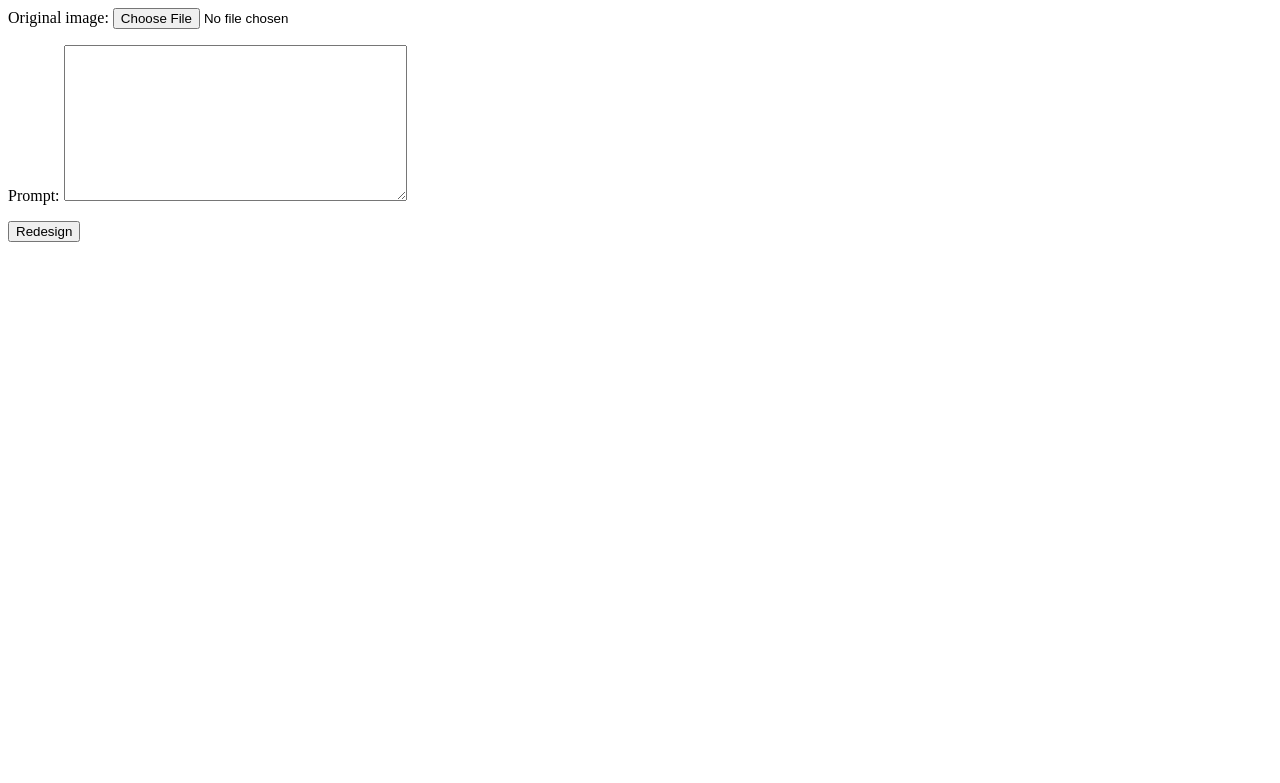
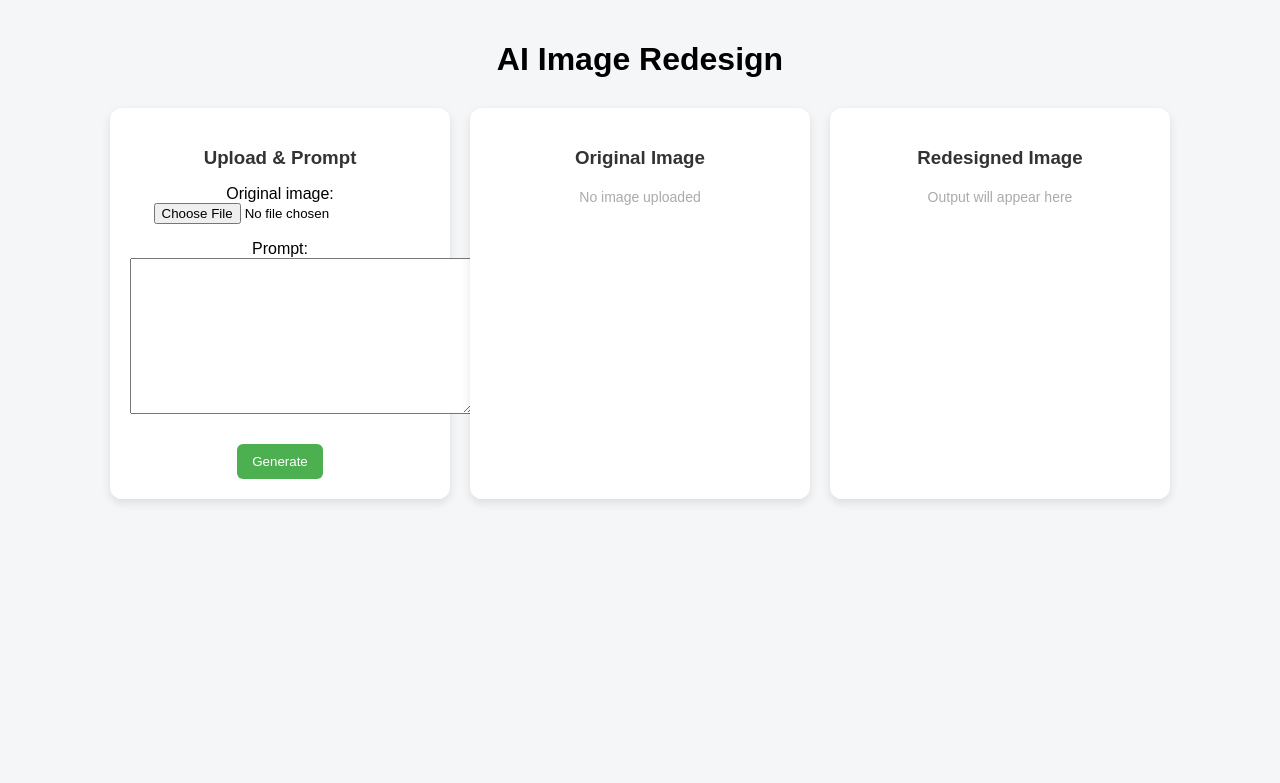
Before and after one commit to DigvijayDPatil/Home_AI_PROJECT1_LOCAL_M, a Django app: page / in a window 1280 px wide. Shown: the top 783 px of the page. Run offline with Django 5.2, Linux system fonts and the light colour scheme.

Commit message:
Updated feature / fixed bug / added new changes

```diff
--- a/redesign/templates/redesign/form.html
+++ b/redesign/templates/redesign/form.html
@@ -1,14 +1,109 @@
+<!DOCTYPE html>
+<html>
+<head>
+    <title>AI Image Redesign</title>
+    <style>
+        body {
+            font-family: Arial, sans-serif;
+            background: #f4f6f8;
+            margin: 0;
+            padding: 20px;
+        }
+
+        h1 {
+            text-align: center;
+            margin-bottom: 30px;
+        }
+
+        .main-container {
+            display: flex;
+            gap: 20px;
+            justify-content: center;
+            flex-wrap: wrap;
+        }
+
+        .card {
+            background: white;
+            padding: 20px;
+            border-radius: 12px;
+            box-shadow: 0 4px 10px rgba(0,0,0,0.1);
+            width: 300px;
+            min-height: 350px;
+            text-align: center;
+        }
+
+        .card h3 {
+            margin-bottom: 15px;
+            color: #333;
+        }
+
+        img {
+            max-width: 100%;
+            border-radius: 10px;
+            margin-top: 10px;
+        }
+
+        button {
+            background: #4CAF50;
+            color: white;
+            border: none;
+            padding: 10px 15px;
+            border-radius: 6px;
+            cursor: pointer;
+            margin-top: 10px;
+        }
+
+        button:hover {
+            background: #45a049;
+        }
+
+        .placeholder {
+            color: #aaa;
+            font-size: 14px;
+            margin-top: 20px;
+        }
+    </style>
+</head>
+
+<body>
+
+<h1>AI Image Redesign</h1>
+
+<div class="main-container">
+
+    <!-- 🔹 FORM SECTION -->
+    <div class="card">
+        <h3>Upload & Prompt</h3>
         <form method="post" enctype="multipart/form-data">
             {% csrf_token %}
             {{ form.as_p }}
-    <button type="submit">Redesign</button>
+            <button type="submit">Generate</button>
         </form>
+    </div>
+
+    <!-- 🔹 ORIGINAL IMAGE -->
+    <div class="card">
+        <h3>Original Image</h3>
+
         {% if form.instance.original_image %}
-    <h3>Original Image:</h3>
-    <img src="{{ form.instance.original_image.url }}" style="max-width:400px;">
+            <img src="{{ form.instance.original_image.url }}">
+        {% else %}
+            <p class="placeholder">No image uploaded</p>
         {% endif %}
+    </div>
+
+    <!-- 🔹 OUTPUT IMAGE -->
+    <div class="card">
+        <h3>Redesigned Image</h3>
 
         {% if output_path %}
-    <h2>Redesigned Image:</h2>
-    <img src="/media/{{ output_path }}" style="max-width:600px; height:auto;">
+            <img src="/media/{{ output_path }}">
+        {% else %}
+            <p class="placeholder">Output will appear here</p>
         {% endif %}
+    </div>
+
+</div>
+
+</body>
+</html>
--- a/redesign/views.py
+++ b/redesign/views.py
@@ -5,11 +5,16 @@ from diffusers import StableDiffusionImg2ImgPipeline
 import torch
 from PIL import Image
 import os, uuid
+from diffusers import DPMSolverMultistepScheduler
+
 
 # Load model once (CPU)
 model_id = "runwayml/stable-diffusion-v1-5"
 pipe = StableDiffusionImg2ImgPipeline.from_pretrained(model_id, torch_dtype=torch.float32)
 pipe = pipe.to("cpu")  # CPU inference
+pipe.enable_attention_slicing()
+pipe.scheduler = DPMSolverMultistepScheduler.from_config(pipe.scheduler.config)
+pipe.safety_checker = None
 
 def redesign_home(request):
     output_path = None
@@ -22,9 +27,10 @@ def redesign_home(request):
 
             # Resize to reduce CPU load
             input_image = input_image.convert("RGB")
-            input_image.thumbnail((512, 512))
+            input_image.thumbnail((512,512))
             # Generate redesigned image (CPU is slow)
-            output_image = pipe(
+            with torch.no_grad():
+                output_image = pipe(
                 prompt=prompt,
                 image=input_image,
                 strength=0.5,
```
Also changed, not shown: db.sqlite3, media/outputs/49035b91-530e-4251-be05-397dffbb65f1.png (added), media/outputs/6c779643-2f0f-4d60-be89-9aca27136a99.png (added), media/outputs/ec468bfb-42ec-46e1-a43d-daa26a4c8879.png (added), media/outputs/f39c705e-cdc2-4ab6-a693-d85a4d17cd56.png (added), media/uploads/simplehome_2pzifwU.jpg (added), media/uploads/simplehome_8B5aeUA.jpg (added), media/uploads/simplehome_TOb4ker.jpg (added), media/uploads/simplehome_VcupEOK.jpg (added). Lines whose indentation alone changed are shown as unchanged.
